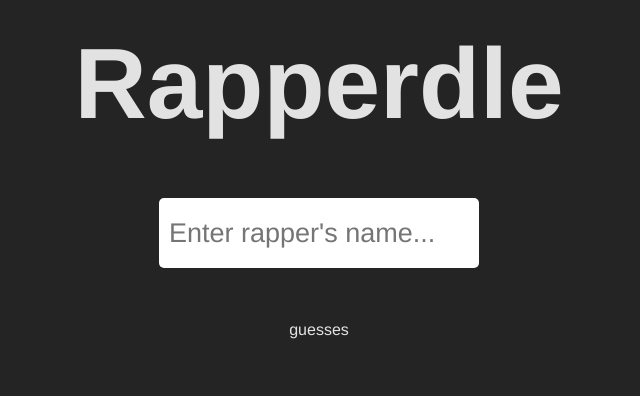
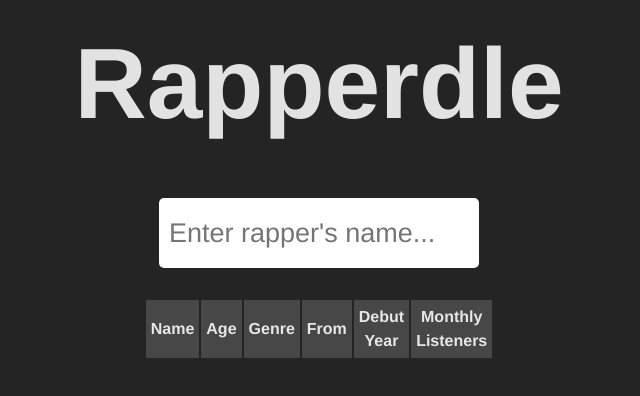
Before and after one commit to bartoszb0/RapperdleReact, a React (Vite) app: page / in a window 1280 px wide. Shown: the top 396 px of the page, without its empty margins (321-961 px from the left). Built offline with nearby package versions, Linux system fonts and the light colour scheme; a web font is replaced by a local one.

Commit message:
started working on displaying guesses

```diff
--- a/src/components/App/App.css
+++ b/src/components/App/App.css
@@ -2,7 +2,3 @@
   font-size: 100px;
   font-weight: 600;
 }
-
-.guessesContainer {
-  margin-top: 50px;
-}
--- a/src/components/App/App.tsx
+++ b/src/components/App/App.tsx
@@ -1,6 +1,7 @@
 import { useState } from "react";
 import rappersArray from "../../../rappers/rappers.ts";
 import type { Rapper } from "../../../types/types";
+import Guesses from "../Guesses/Guesses";
 import Input from "../Input/Input";
 import "./App.css";
 
@@ -8,6 +9,7 @@ function App() {
   const [rappers] = useState(rappersArray);
   const [selectedRappers, setSelectedRappers] = useState<Rapper[]>([]);
   const todaysRapper = rappers[0]; // for now
+  const latestSelectedRapper = selectedRappers[0];
 
   return (
     <>
@@ -17,7 +19,7 @@ function App() {
         selectedRappers={selectedRappers}
         setSelectedRappers={setSelectedRappers}
       />
-      <div className="guessesContainer">guesses</div>
+      <Guesses selectedRappers={selectedRappers} todaysRapper={todaysRapper} />
     </>
   );
 }
--- /dev/null
+++ b/src/components/Guesses/Guesses.css
@@ -0,0 +1,20 @@
+.guessesContainer {
+  margin-top: 30px;
+  display: flex;
+  align-items: center;
+  justify-content: center;
+}
+
+.guessesTable thead th {
+  background-color: rgb(71, 71, 71);
+  width: 30px;
+  padding: 5px;
+}
+
+.tableName {
+  background-color: rgb(48, 48, 48);
+}
+
+.guessesTable tbody td {
+  padding: 10px;
+}
--- /dev/null
+++ b/src/components/Guesses/Guesses.tsx
@@ -0,0 +1,40 @@
+import type { Rapper } from "../../../types/types";
+import "./Guesses.css";
+
+type GuessesProps = {
+  selectedRappers: Rapper[];
+  todaysRapper: Rapper;
+};
+
+export default function Guesses({ selectedRappers }: GuessesProps) {
+  const guessedRappersElement = selectedRappers.map((rapper) => {
+    return (
+      <tr key={rapper.name}>
+        <td className="tableName">{rapper.name}</td>
+        <td>{rapper.age}</td>
+        <td>{rapper.genre}</td>
+        <td>{rapper.from}</td>
+        <td>{rapper.debut}</td>
+        <td>{rapper.monthly}</td>
+      </tr>
+    );
+  });
+
+  return (
+    <div className="guessesContainer">
+      <table className="guessesTable">
+        <thead>
+          <tr>
+            <th>Name</th>
+            <th>Age</th>
+            <th>Genre</th>
+            <th>From</th>
+            <th>Debut Year</th>
+            <th>Monthly Listeners</th>
+          </tr>
+        </thead>
+        <tbody>{guessedRappersElement}</tbody>
+      </table>
+    </div>
+  );
+}
--- a/src/components/Input/Input.tsx
+++ b/src/components/Input/Input.tsx
@@ -47,7 +47,7 @@ export default function Input({
 
   function selectRapper(selectedRapper: Rapper) {
     setInputValue("");
-    setSelectedRappers((prev) => [...prev, selectedRapper]);
+    setSelectedRappers((prev) => [selectedRapper, ...prev]);
   }
 
   return (
```
